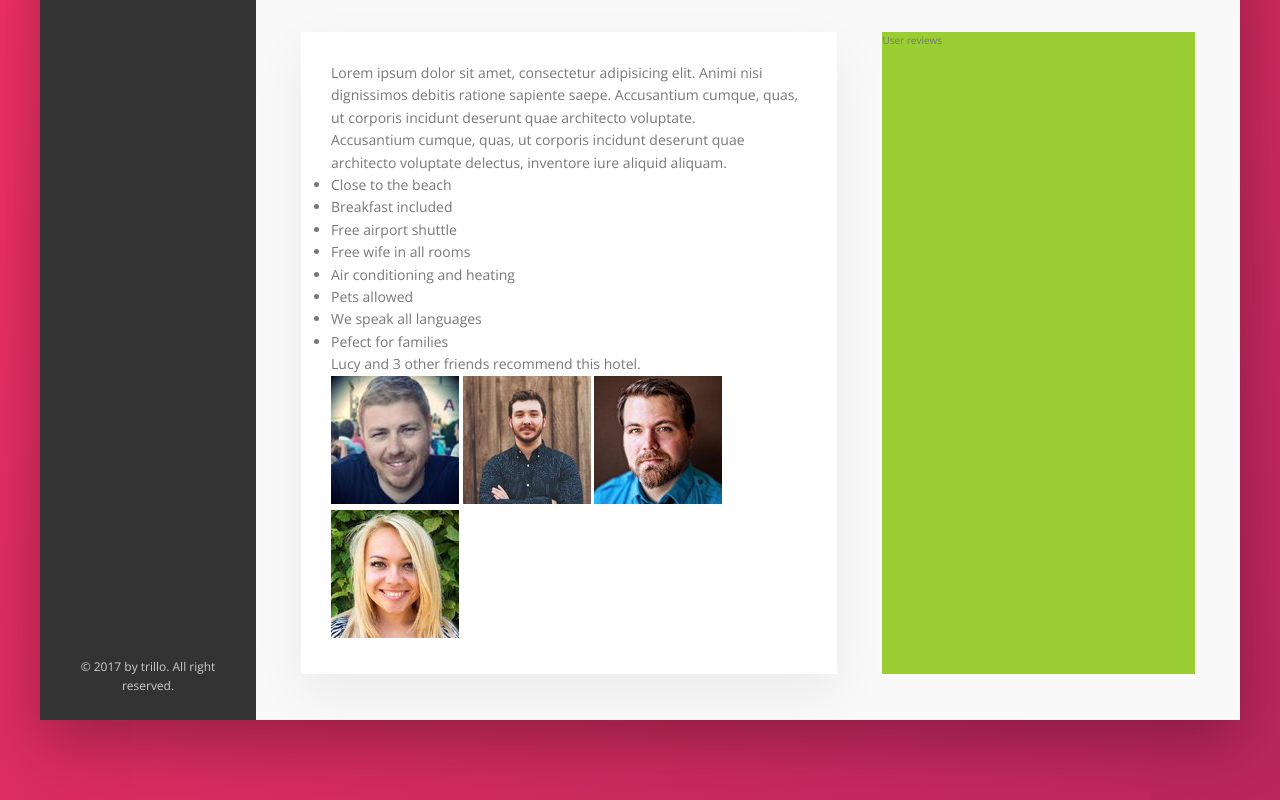
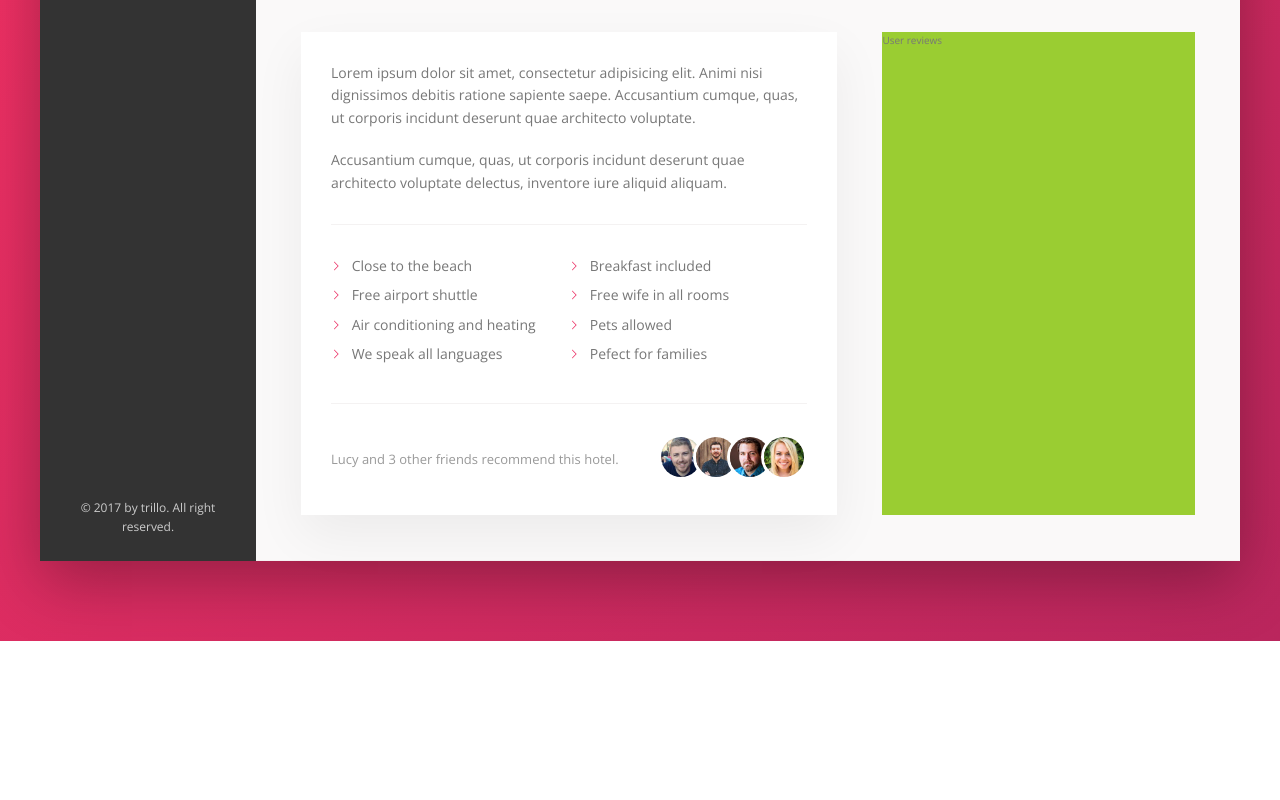
Before and after one commit to daikadai/HTMLCSS-Flex, a website: page index.html in a window 1280 px wide. Shown: the part 615-1415 px from the top of the page. After the commit the page ends 1256 px from the top, so only its background shows below. Drawn offline with nearby package versions, Linux system fonts and the light colour scheme.

Commit message:
12. Building the Description Section Part-2

```diff
--- a/index.html
+++ b/index.html
@@ -179,10 +179,10 @@
                                     Lucy and 3 other friends recommend this hotel.
                                 </p>
                                 <div class="recommend__friends">
-                                    <img src="img/user-3.jpg" alt="" class="recommend-photo">
-                                    <img src="img/user-4.jpg" alt="" class="recommend-photo">
-                                    <img src="img/user-5.jpg" alt="" class="recommend-photo">
-                                    <img src="img/user-6.jpg" alt="" class="recommend-photo">
+                                    <img src="img/user-3.jpg" alt="" class="recommend__photo">
+                                    <img src="img/user-4.jpg" alt="" class="recommend__photo">
+                                    <img src="img/user-5.jpg" alt="" class="recommend__photo">
+                                    <img src="img/user-6.jpg" alt="" class="recommend__photo">
                                 </div>
                             </div>
                         </div>
--- a/sass/_component.scss
+++ b/sass/_component.scss
@@ -277,3 +277,66 @@
     box-shadow: none;
   }
 }
+
+//PARAGRAPH
+.paragraph:not(:last-of-type) {
+  margin-bottom: 2rem;
+}
+
+//LIST
+.list {
+  list-style: none;
+  margin: 3rem 0;
+  padding: 3rem 0;
+  border-top: var(--line);
+  border-bottom: var(--line);
+  display: flex;
+  flex-wrap: wrap;
+
+  &__item {
+    flex: 0 0 50%;
+    margin-bottom: .7rem;
+  }
+  &__item::before {
+    content: '';
+    display: inline-block;
+    height: 1rem;
+    width: 1rem;
+    margin-right: .7rem;
+
+    // Older Browser
+    // background-image: url(../img/chevron-thin-right.svg);
+    // background-size: cover;
+
+    //Newer browser - masks
+    background-color: var(--color-primary);
+    -webkit-mask-image: url(../img/chevron-thin-right.svg);
+    -webkit-mask-size: cover;
+  }
+}
+
+//RECOMMEND
+.recommend {
+  font-size: 1.3rem;
+  color: var(--color-grey-dark-3);
+  display: flex;
+  align-items: center;
+  &__count {
+    margin-right: auto;
+  }
+
+  &__friends {
+
+  }
+
+  &__photo {
+    box-sizing: content-box;
+    height: 4rem;
+    width: 4rem;
+    border-radius: 50%;
+    border: 3px solid #fff;
+    &:not(:last-child) {
+      margin-right: -1.5rem;
+    }
+  }
+}
```
Also changed, not shown: css/style.css.
